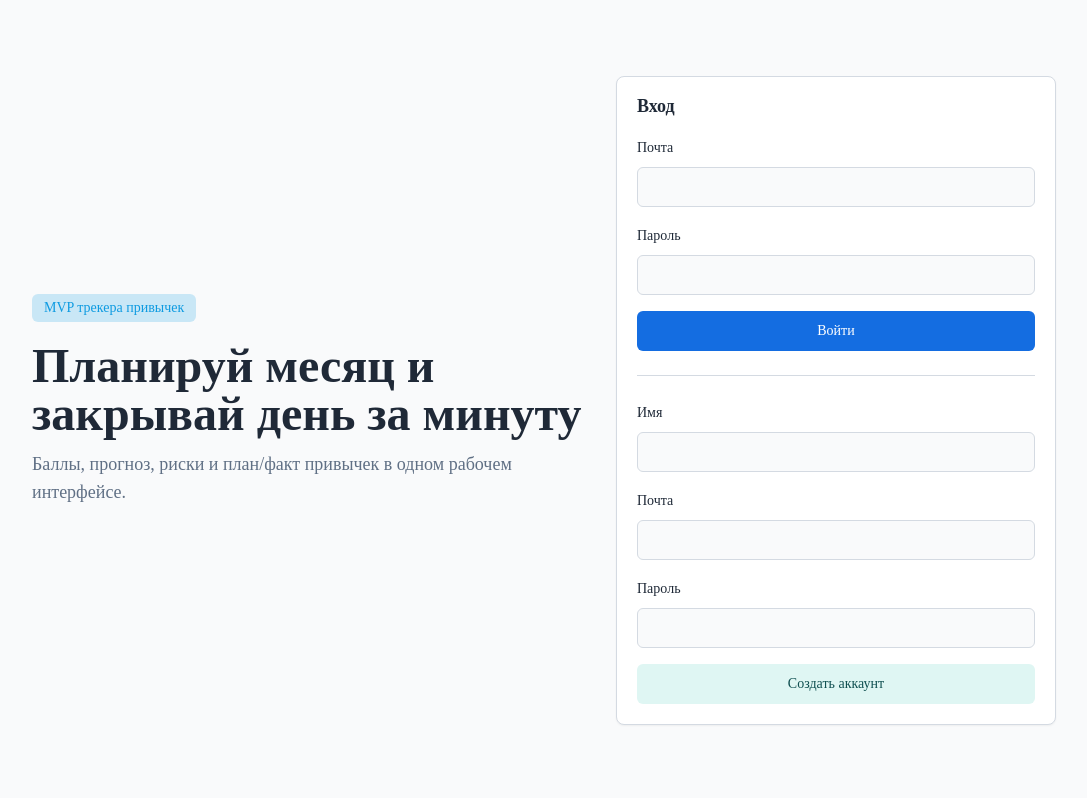
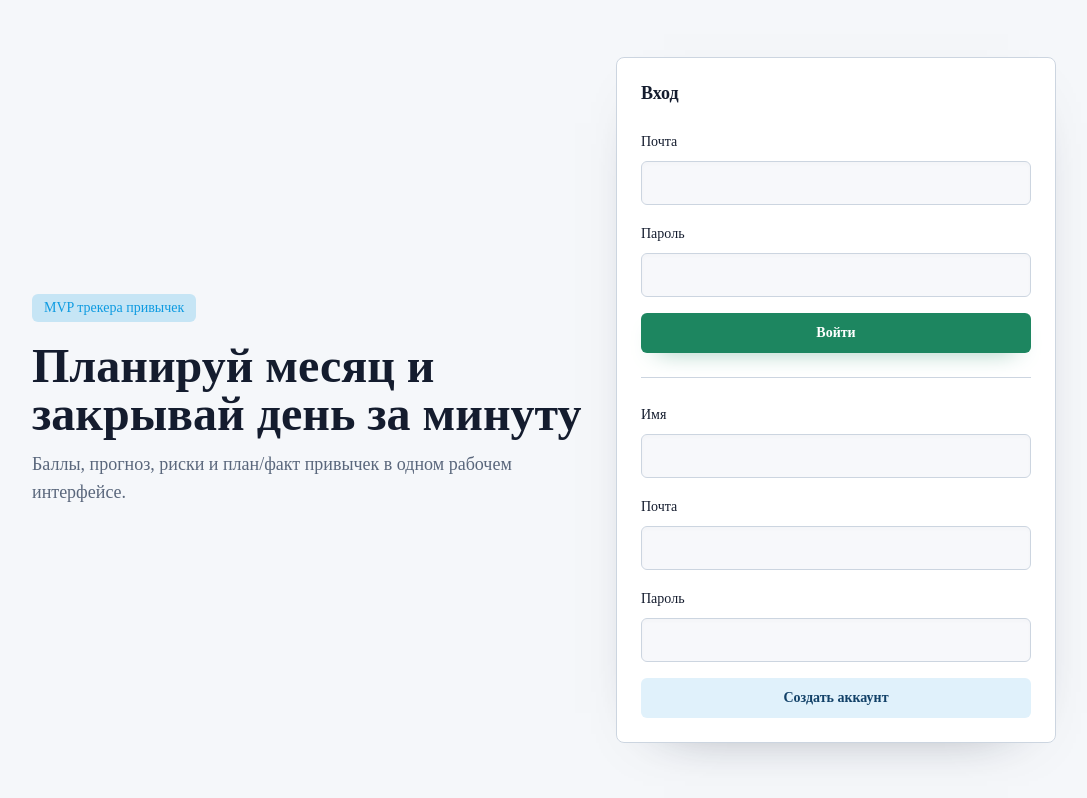
Before and after one commit to ramiladabaev2188-pixel/habit-plan-fact-tracker, a Next.js app: page /login in a window 1280 px wide. Shown: the whole page, without its empty margins (96-1183 px from the left). Built offline with nearby package versions, Linux system fonts and the light colour scheme; no server answers.

Commit message:
Refresh product visual design

```diff
--- a/app/globals.css
+++ b/app/globals.css
@@ -4,25 +4,25 @@
 
 @layer base {
   :root {
-    --background: 210 25% 98%;
-    --foreground: 215 28% 17%;
+    --background: 210 33% 97%;
+    --foreground: 221 39% 13%;
     --card: 0 0% 100%;
-    --card-foreground: 215 28% 17%;
+    --card-foreground: 221 39% 13%;
     --popover: 0 0% 100%;
-    --popover-foreground: 215 28% 17%;
-    --primary: 214 84% 48%;
+    --popover-foreground: 221 39% 13%;
+    --primary: 158 64% 32%;
     --primary-foreground: 0 0% 100%;
-    --secondary: 173 56% 92%;
-    --secondary-foreground: 181 68% 19%;
-    --muted: 214 22% 92%;
-    --muted-foreground: 215 16% 45%;
-    --accent: 39 95% 88%;
-    --accent-foreground: 32 85% 24%;
+    --secondary: 202 76% 93%;
+    --secondary-foreground: 207 70% 24%;
+    --muted: 213 28% 92%;
+    --muted-foreground: 218 16% 42%;
+    --accent: 38 94% 88%;
+    --accent-foreground: 31 87% 22%;
     --destructive: 0 76% 55%;
     --destructive-foreground: 0 0% 100%;
-    --border: 214 20% 86%;
-    --input: 214 20% 86%;
-    --ring: 214 84% 48%;
+    --border: 214 25% 84%;
+    --input: 214 25% 84%;
+    --ring: 158 64% 32%;
     --success: 151 66% 38%;
     --success-foreground: 0 0% 100%;
     --warning: 42 96% 52%;
@@ -35,18 +35,18 @@
   }
 
   .dark {
-    --background: 220 22% 10%;
-    --foreground: 210 22% 94%;
-    --card: 220 18% 14%;
+    --background: 222 26% 9%;
+    --foreground: 210 24% 94%;
+    --card: 222 20% 13%;
     --card-foreground: 210 22% 94%;
     --popover: 220 18% 14%;
     --popover-foreground: 210 22% 94%;
-    --primary: 210 95% 62%;
-    --primary-foreground: 220 22% 10%;
-    --secondary: 178 34% 18%;
-    --secondary-foreground: 172 72% 82%;
-    --muted: 220 16% 20%;
-    --muted-foreground: 215 14% 70%;
+    --primary: 156 72% 47%;
+    --primary-foreground: 222 26% 9%;
+    --secondary: 206 37% 18%;
+    --secondary-foreground: 201 91% 82%;
+    --muted: 221 17% 20%;
+    --muted-foreground: 217 15% 70%;
     --accent: 36 80% 23%;
     --accent-foreground: 40 95% 83%;
     --destructive: 0 72% 51%;
@@ -70,6 +70,26 @@
 
   body {
     @apply bg-background text-foreground antialiased;
+    min-height: 100vh;
+    background-image:
+      linear-gradient(hsl(var(--border) / 0.28) 1px, transparent 1px),
+      linear-gradient(90deg, hsl(var(--border) / 0.22) 1px, transparent 1px);
+    background-size: 44px 44px;
+    background-attachment: fixed;
+  }
+
+  .dark body {
+    background-image:
+      linear-gradient(hsl(var(--border) / 0.18) 1px, transparent 1px),
+      linear-gradient(90deg, hsl(var(--border) / 0.14) 1px, transparent 1px);
+  }
+
+  ::selection {
+    @apply bg-primary/20 text-foreground;
+  }
+
+  :focus-visible {
+    outline-offset: 3px;
   }
 
   input[type="number"]::-webkit-inner-spin-button,
@@ -79,6 +99,26 @@
 }
 
 @layer components {
+  .app-surface {
+    @apply border bg-card/95 shadow-[0_18px_60px_-48px_rgba(15,23,42,0.75)] backdrop-blur;
+  }
+
+  .page-panel {
+    @apply rounded-lg border bg-card/92 shadow-sm backdrop-blur;
+  }
+
+  .page-kicker {
+    @apply text-xs font-semibold uppercase tracking-[0.14em] text-primary;
+  }
+
+  .page-title {
+    @apply text-2xl font-semibold tracking-normal text-foreground md:text-3xl;
+  }
+
+  .page-subtitle {
+    @apply max-w-2xl text-sm leading-6 text-muted-foreground;
+  }
+
   .status-success {
     @apply bg-success/10 text-success ring-1 ring-success/25 dark:bg-success/20;
   }
--- a/app/team/page.tsx
+++ b/app/team/page.tsx
@@ -311,11 +311,12 @@ function CreateTeamCard() {
 
 function KpiCard({ title, value, detail }: { title: string; value: string; detail: string }) {
   return (
-    <Card>
-      <CardContent className="p-4">
-        <div className="text-sm text-muted-foreground">{title}</div>
-        <div className="mt-3 text-3xl font-semibold">{value}</div>
-        <div className="mt-2 text-sm text-muted-foreground">{detail}</div>
+    <Card className="overflow-hidden">
+      <CardContent className="relative p-4">
+        <div className="absolute inset-x-0 top-0 h-1 bg-primary" />
+        <div className="text-sm font-medium text-muted-foreground">{title}</div>
+        <div className="mt-3 text-3xl font-semibold tracking-normal md:text-4xl">{value}</div>
+        <div className="mt-2 text-sm leading-5 text-muted-foreground">{detail}</div>
       </CardContent>
     </Card>
   );
--- a/components/ui/badge.tsx
+++ b/components/ui/badge.tsx
@@ -7,9 +7,9 @@ const badgeVariants = cva(
   {
     variants: {
       variant: {
-        default: "bg-primary text-primary-foreground",
+        default: "bg-primary text-primary-foreground shadow-[0_8px_18px_-14px_hsl(var(--primary))]",
         secondary: "bg-secondary text-secondary-foreground",
-        outline: "border border-border text-foreground",
+        outline: "border border-border bg-background/60 text-foreground",
         success: "status-success",
         warning: "status-warning",
         destructive: "status-danger",
--- a/components/ui/button.tsx
+++ b/components/ui/button.tsx
@@ -4,18 +4,18 @@ import { cva, type VariantProps } from "class-variance-authority";
 import { cn } from "@/lib/utils";
 
 const buttonVariants = cva(
-  "inline-flex h-10 items-center justify-center gap-2 whitespace-nowrap rounded-md text-sm font-medium transition-colors focus-visible:outline-none focus-visible:ring-2 focus-visible:ring-ring disabled:pointer-events-none disabled:opacity-50",
+  "inline-flex h-10 items-center justify-center gap-2 whitespace-nowrap rounded-md text-sm font-semibold transition-all focus-visible:outline-none focus-visible:ring-2 focus-visible:ring-ring disabled:pointer-events-none disabled:opacity-50",
   {
     variants: {
       variant: {
-        default: "bg-primary text-primary-foreground hover:bg-primary/90",
-        secondary: "bg-secondary text-secondary-foreground hover:bg-secondary/80",
+        default: "bg-primary text-primary-foreground shadow-[0_10px_24px_-16px_hsl(var(--primary))] hover:bg-primary/90 hover:shadow-[0_14px_30px_-18px_hsl(var(--primary))]",
+        secondary: "bg-secondary text-secondary-foreground hover:bg-secondary/75",
         destructive:
-          "bg-destructive text-destructive-foreground hover:bg-destructive/90",
+          "bg-destructive text-destructive-foreground shadow-[0_10px_24px_-16px_hsl(var(--destructive))] hover:bg-destructive/90",
         outline:
-          "border border-input bg-background hover:bg-muted hover:text-foreground",
+          "border border-input bg-background/80 hover:border-primary/40 hover:bg-primary/5 hover:text-foreground",
         ghost: "hover:bg-muted hover:text-foreground",
-        success: "bg-success text-success-foreground hover:bg-success/90",
+        success: "bg-success text-success-foreground shadow-[0_10px_24px_-16px_hsl(var(--success))] hover:bg-success/90",
         warning: "bg-warning text-warning-foreground hover:bg-warning/90",
         over: "bg-over text-over-foreground hover:bg-over/90"
       },
--- a/components/ui/card.tsx
+++ b/components/ui/card.tsx
@@ -5,7 +5,7 @@ export function Card({ className, ...props }: React.HTMLAttributes<HTMLDivElemen
   return (
     <div
       className={cn(
-        "rounded-lg border bg-card text-card-foreground shadow-sm",
+        "rounded-lg border bg-card/95 text-card-foreground shadow-[0_18px_60px_-48px_rgba(15,23,42,0.75)] backdrop-blur transition-shadow",
         className
       )}
       {...props}
@@ -17,7 +17,7 @@ export function CardHeader({
   className,
   ...props
 }: React.HTMLAttributes<HTMLDivElement>) {
-  return <div className={cn("space-y-1.5 p-5", className)} {...props} />;
+  return <div className={cn("space-y-1.5 p-5 md:p-6", className)} {...props} />;
 }
 
 export function CardTitle({
@@ -26,7 +26,7 @@ export function CardTitle({
 }: React.HTMLAttributes<HTMLHeadingElement>) {
   return (
     <h3
-      className={cn("text-lg font-semibold leading-none tracking-normal", className)}
+      className={cn("text-lg font-semibold leading-tight tracking-normal", className)}
       {...props}
     />
   );
@@ -43,12 +43,12 @@ export function CardContent({
   className,
   ...props
 }: React.HTMLAttributes<HTMLDivElement>) {
-  return <div className={cn("p-5 pt-0", className)} {...props} />;
+  return <div className={cn("p-5 pt-0 md:p-6 md:pt-0", className)} {...props} />;
 }
 
 export function CardFooter({
   className,
   ...props
 }: React.HTMLAttributes<HTMLDivElement>) {
-  return <div className={cn("flex items-center p-5 pt-0", className)} {...props} />;
+  return <div className={cn("flex items-center p-5 pt-0 md:p-6 md:pt-0", className)} {...props} />;
 }
--- a/components/ui/input.tsx
+++ b/components/ui/input.tsx
@@ -8,7 +8,7 @@ const Input = React.forwardRef<HTMLInputElement, InputProps>(
     <input
       type={type}
       className={cn(
-        "flex h-10 w-full rounded-md border border-input bg-background px-3 py-2 text-sm ring-offset-background file:border-0 file:bg-transparent file:text-sm file:font-medium placeholder:text-muted-foreground focus-visible:outline-none focus-visible:ring-2 focus-visible:ring-ring disabled:cursor-not-allowed disabled:opacity-50",
+        "flex h-11 w-full rounded-md border border-input bg-background/80 px-3 py-2 text-sm shadow-inner shadow-slate-950/[0.02] ring-offset-background transition-colors file:border-0 file:bg-transparent file:text-sm file:font-medium placeholder:text-muted-foreground focus-visible:border-primary/60 focus-visible:outline-none focus-visible:ring-2 focus-visible:ring-ring disabled:cursor-not-allowed disabled:opacity-50",
         className
       )}
       ref={ref}
--- a/components/ui/progress.tsx
+++ b/components/ui/progress.tsx
@@ -16,11 +16,11 @@ export function Progress({
 
   return (
     <div
-      className={cn("relative h-2.5 w-full overflow-hidden rounded-full bg-muted", className)}
+      className={cn("relative h-2.5 w-full overflow-hidden rounded-full bg-muted shadow-inner", className)}
       {...props}
     >
       <div
-        className={cn("h-full bg-primary transition-all", indicatorClassName)}
+        className={cn("h-full bg-primary transition-all duration-500", indicatorClassName)}
         style={{ width: `${safeValue}%` }}
       />
     </div>
--- a/components/ui/select.tsx
+++ b/components/ui/select.tsx
@@ -8,7 +8,7 @@ export function Select({
   return (
     <select
       className={cn(
-        "flex h-10 w-full rounded-md border border-input bg-background px-3 py-2 text-sm focus-visible:outline-none focus-visible:ring-2 focus-visible:ring-ring disabled:cursor-not-allowed disabled:opacity-50",
+        "flex h-11 w-full rounded-md border border-input bg-background/80 px-3 py-2 text-sm shadow-inner shadow-slate-950/[0.02] transition-colors focus-visible:border-primary/60 focus-visible:outline-none focus-visible:ring-2 focus-visible:ring-ring disabled:cursor-not-allowed disabled:opacity-50",
         className
       )}
       {...props}
--- a/components/ui/textarea.tsx
+++ b/components/ui/textarea.tsx
@@ -8,7 +8,7 @@ const Textarea = React.forwardRef<HTMLTextAreaElement, TextareaProps>(
   ({ className, ...props }, ref) => (
     <textarea
       className={cn(
-        "flex min-h-24 w-full rounded-md border border-input bg-background px-3 py-2 text-sm ring-offset-background placeholder:text-muted-foreground focus-visible:outline-none focus-visible:ring-2 focus-visible:ring-ring disabled:cursor-not-allowed disabled:opacity-50",
+        "flex min-h-24 w-full rounded-md border border-input bg-background/80 px-3 py-2 text-sm shadow-inner shadow-slate-950/[0.02] ring-offset-background transition-colors placeholder:text-muted-foreground focus-visible:border-primary/60 focus-visible:outline-none focus-visible:ring-2 focus-visible:ring-ring disabled:cursor-not-allowed disabled:opacity-50",
         className
       )}
       ref={ref}
```
Also changed, not shown: app/dashboard/page.tsx (+26 -5 lines), components/daily/daily-input.tsx (+7 -4 lines), components/shared/app-shell.tsx (+46 -33 lines).
